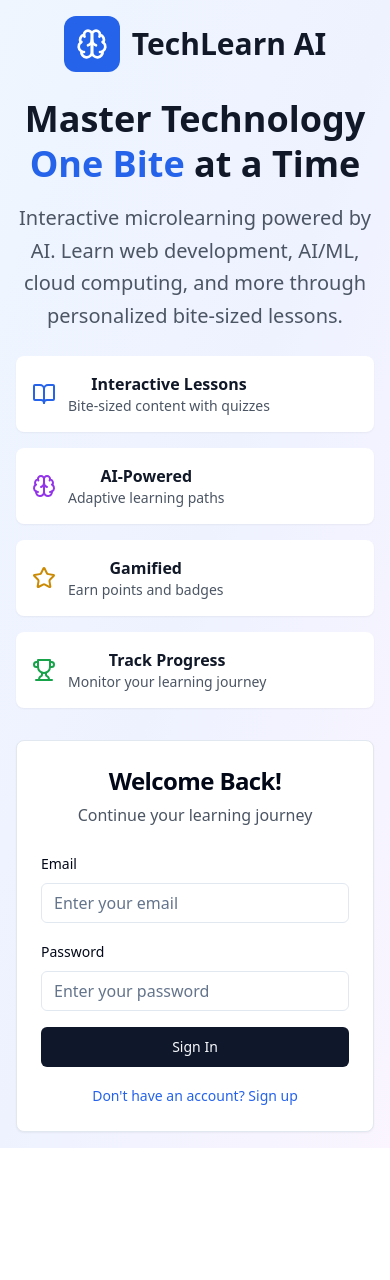
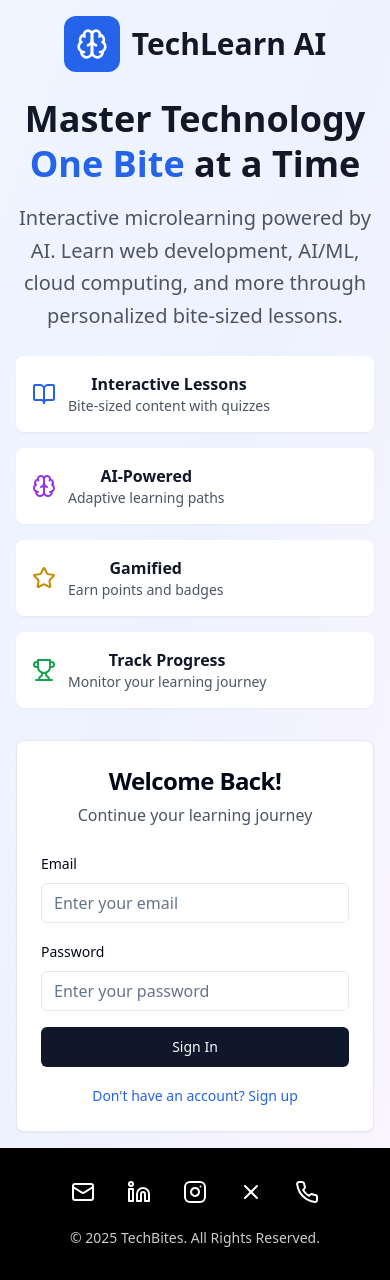
Before and after one commit to Evans200png/byte-size-mentor-ai, a React (Vite) app: page / in a window 390 px wide. Before the commit the page ends 1148 px from the top, so only its background shows below. Built offline with nearby package versions, Linux system fonts and the light colour scheme.

Commit message:
feat: Add responsive footer with social links
Adds a black footer with social media icons, contact information, and copyright notice. Includes hover effects and responsive design.

```diff
--- a/src/App.tsx
+++ b/src/App.tsx
@@ -7,6 +7,7 @@ import { BrowserRouter, Routes, Route } from "react-router-dom";
 import { AuthProvider } from "@/hooks/useAuth";
 import Index from "./pages/Index";
 import NotFound from "./pages/NotFound";
+import Footer from "./components/Footer";
 
 const queryClient = new QueryClient();
 
@@ -14,6 +15,8 @@ const App = () => (
   <QueryClientProvider client={queryClient}>
     <AuthProvider>
       <TooltipProvider>
+        <div className="min-h-screen flex flex-col">
+          <div className="flex-1">
             <Toaster />
             <Sonner />
             <BrowserRouter>
@@ -22,6 +25,9 @@ const App = () => (
                 <Route path="*" element={<NotFound />} />
               </Routes>
             </BrowserRouter>
+          </div>
+          <Footer />
+        </div>
       </TooltipProvider>
     </AuthProvider>
   </QueryClientProvider>
--- /dev/null
+++ b/src/components/Footer.tsx
@@ -0,0 +1,73 @@
+
+import React from 'react';
+import { Mail, Linkedin, Instagram, Phone } from 'lucide-react';
+import { X } from 'lucide-react';
+
+const Footer = () => {
+  return (
+    <footer className="bg-black text-white py-8 mt-auto">
+      <div className="container mx-auto px-4">
+        {/* Contact Icons */}
+        <div className="flex justify-center items-center gap-8 mb-6">
+          {/* Gmail */}
+          <a
+            href="mailto:kimanievansonk@gmail.com"
+            className="text-white hover:text-[#007BFF] transition-all duration-300 hover:scale-110"
+            aria-label="Send email to kimanievansonk@gmail.com"
+          >
+            <Mail size={24} />
+          </a>
+
+          {/* LinkedIn */}
+          <a
+            href="https://ke.linkedin.com/in/evanson-kimani-2770b4331"
+            target="_blank"
+            rel="noopener noreferrer"
+            className="text-white hover:text-[#007BFF] transition-all duration-300 hover:scale-110"
+            aria-label="Visit LinkedIn profile"
+          >
+            <Linkedin size={24} />
+          </a>
+
+          {/* Instagram */}
+          <a
+            href="https://www.instagram.com/kahushvirile/?utm_source=qr&r=nametag"
+            target="_blank"
+            rel="noopener noreferrer"
+            className="text-white hover:text-[#007BFF] transition-all duration-300 hover:scale-110"
+            aria-label="Visit Instagram profile"
+          >
+            <Instagram size={24} />
+          </a>
+
+          {/* X (Twitter) */}
+          <a
+            href="https://x.com/kim43364?s=08"
+            target="_blank"
+            rel="noopener noreferrer"
+            className="text-white hover:text-[#007BFF] transition-all duration-300 hover:scale-110"
+            aria-label="Visit X (Twitter) profile"
+          >
+            <X size={24} />
+          </a>
+
+          {/* Phone */}
+          <a
+            href="tel:+254727402449"
+            className="text-white hover:text-[#007BFF] transition-all duration-300 hover:scale-110"
+            aria-label="Call +254 727402449"
+          >
+            <Phone size={24} />
+          </a>
+        </div>
+
+        {/* Copyright Text */}
+        <div className="text-center text-sm opacity-80">
+          © 2025 TechBites. All Rights Reserved.
+        </div>
+      </div>
+    </footer>
+  );
+};
+
+export default Footer;
```
Lines whose indentation alone changed are shown as unchanged.
